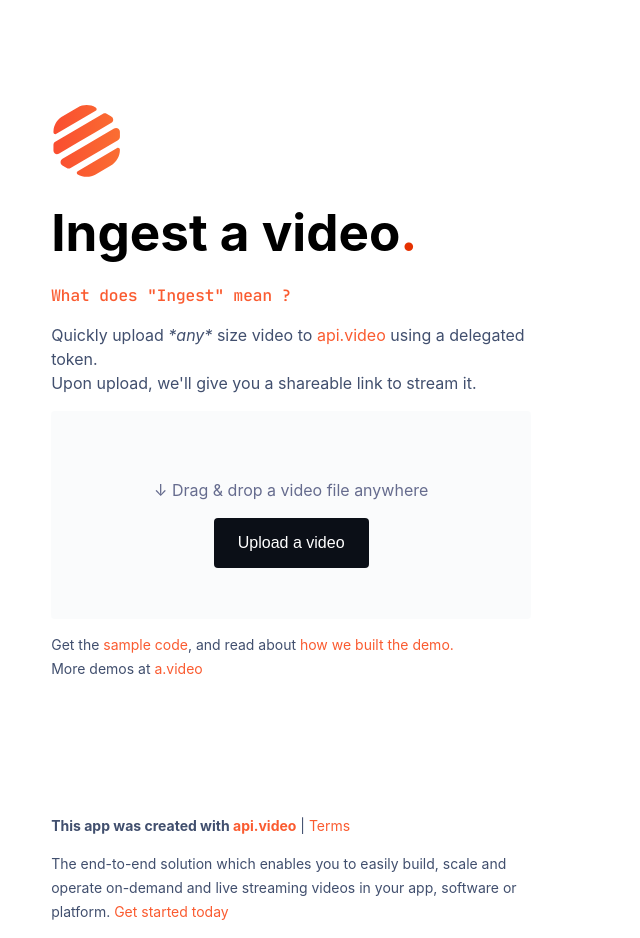
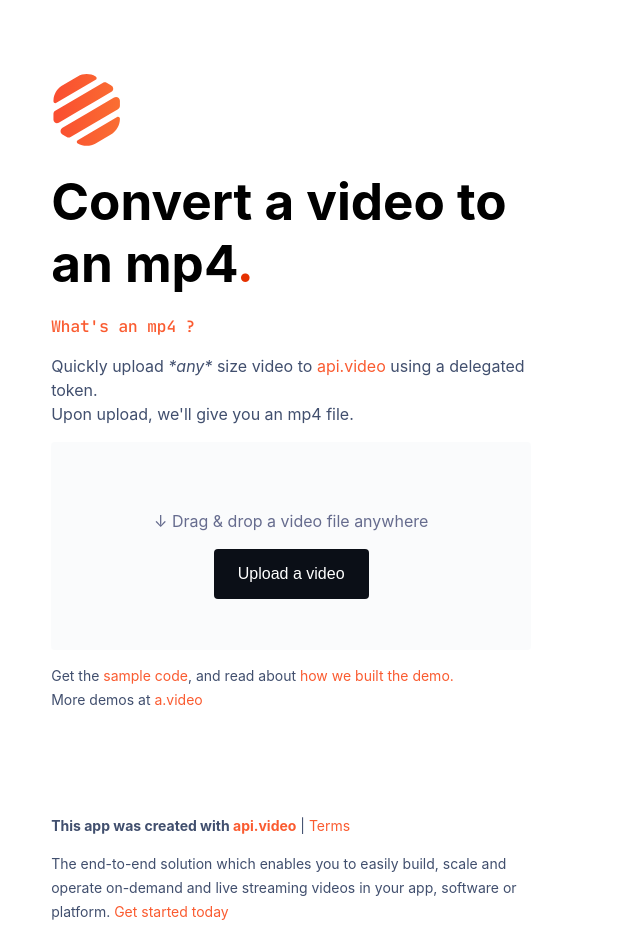
Before and after one commit to apivideo/ingest.new, a Next.js app: page / in a window 1280 px wide. Shown: the whole page, without its empty margins (0-640 px from the left). Built offline with nearby package versions, Linux system fonts and the light colour scheme.

Commit message:
feat(mp4): update mp4 copy

```diff
--- a/src/pages/index.js
+++ b/src/pages/index.js
@@ -151,7 +151,7 @@
   return (
     <H.Container>
       <Head>
-        <title>Ingest a video | Video uploader by api.video</title>
+        <title>Convert a video to an mp4 | Video uploader by api.video</title>
         <meta name="description" content="Upload a video to api.video" />
         <link rel="icon" href="/favicon.ico?v=2" />
       </Head>
@@ -162,16 +162,16 @@
           <H.HomeCTA>
             <Image src="/api-video-logo.svg" width={72} height={72} />
             <H.Title>
-              Ingest a video<span>.</span>
+              Convert a video to an mp4<span>.</span>
             </H.Title>
             <H.Baseline>
-              <a href="#">What does "Ingest" mean ?</a>
+              <a href="#">What's an mp4 ?</a>
             </H.Baseline>
             <p>
               Quickly upload <em>*any*</em> size video to{" "}
               <a href="https://api.video">api.video</a> using a delegated token.
               <br />
-              Upon upload, we'll give you a shareable link to stream it.
+              Upon upload, we'll give you an mp4 file.
             </p>
             <H.UploadAction>
               <p>↓ Drag &amp; drop a video file anywhere</p>
```
